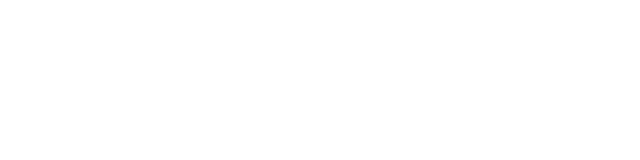
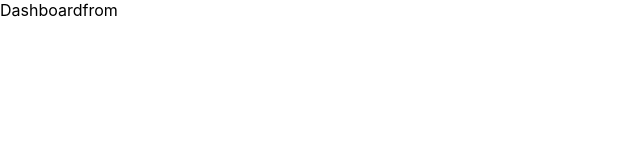
Before and after one commit to sewmaniudayangana/React-Ui-Templeate, a React (Create React App) app: page /dashboard in a window 1280 px wide. Before the commit this address had no page. Shown: the top 160 px of the page, without its empty margins (0-640 px from the left). Built offline with nearby package versions, Linux system fonts and the light colour scheme.

Commit message:
Update routes

```diff
--- a/src/App.js
+++ b/src/App.js
@@ -1,11 +1,14 @@
 import {Route, Routes} from "react-router-dom";
 import Loginform from "./page/login/login";
+import Dashboardfrom from "./page/Dashboard/Dashboard";
 
 function App() {
   return (
    <div className="App">
    <Routes>
    <Route path='/page' element={<Loginform/>}/>
+   <Route path='/dashboard' element={<Dashboardfrom/>}/>
+
    </Routes>
 
    </div>
--- a/src/page/Dashboard/Dashboard.jsx
+++ b/src/page/Dashboard/Dashboard.jsx
@@ -0,0 +1,10 @@
+import React from 'react'
+import "./Dashboard.css"
+
+function Dashboardfrom() {
+  return (
+    <div>Dashboardfrom</div>
+  )
+}
+
+export default Dashboardfrom
```
